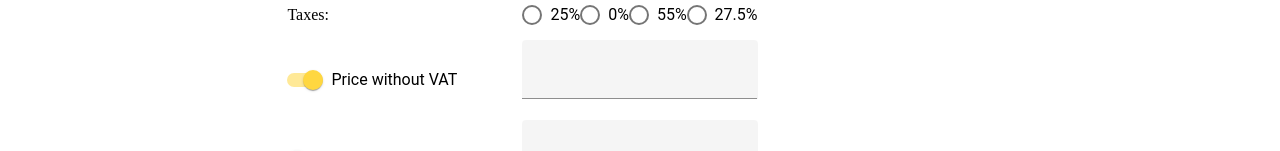
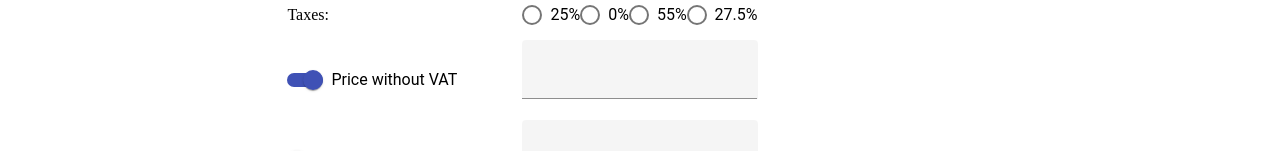
Before and after one commit to TheJsharper/tax-manager, an Angular app: page / in a window 1280 px wide. Shown: the part 163-314 px from the top of the page. Built offline with nearby package versions, Linux system fonts and the light colour scheme.

Commit message:
material theme fixed

```diff
--- a/src/app/vat-calculator/vat-calculator.component.scss
+++ b/src/app/vat-calculator/vat-calculator.component.scss
@@ -1,23 +1,12 @@
-//@use '~@angular/material' as mat;
-//@include mat-core();
-//@import '~@angular/material/theming';
-//@use '~@angular/typography/typography';
-//@at-root '~@angular/typography/typography-utils';
-//@import 'var.scss';
-//@use 'sass:map';
 
 @use 'sass:map';
-@use '@angular/material' as mat;
+@use '@angular/material'as mat;
 @import '~@angular/material/theming';
-/*$color-config:    mat.get-color-config($theme);
-$primary-palette: map.get($color-config, 'primary');
-$accent-palette:  map.get($color-config, 'accent');
-$warn-palette:    map.get($color-config, 'warn');
-$is-dark-theme:   map.get($color-config, 'is-dark');*/
 $primary: mat-palette($mat-indigo);
-$accent:  mat-palette($mat-pink, A200, A100, A400);
+$accent: mat-palette($mat-pink, A200, A100, A400);
 $warn: mat-palette($mat-red);
 $theme: mat-light-theme($primary, $accent, $warn);
+
 :host {
     display: flex;
     justify-content: center;
@@ -44,18 +33,37 @@ $theme: mat-light-theme($primary, $accent, $warn);
         mat-radio-group {
             align-self: center;
         }
-        .selected-country-view{
+
+        .selected-country-view {
             margin-left: 0.2rem;
         }
-        .mat-error{
+
+        .mat-error {
             background-color: #f44336;
             color: white;
             margin-top: 2px;
             border-radius: 5px;
         }
-        ::ng-deep .mat-radio-button.mat-accent.mat-radio-checked .mat-radio-persistent-ripple{
-            //background-color: mat-color($mat-indigo) !important;
-            background-color: mat-color($primary) !important;
+
+        ::ng-deep .mat-radio-button.mat-accent.mat-radio-checked .mat-radio-persistent-ripple {
+            background-color: mat-color($primary);
+        }
+
+        ::ng-deep .mat-radio-button.mat-accent.mat-radio-checked .mat-radio-outer-circle {
+            border-color: mat-color($primary);
+        }
+
+        ::ng-deep .mat-radio-button.mat-accent .mat-radio-inner-circle {
+            background-color: mat-color($primary);
+        }
+        ::ng-deep .mat-slide-toggle.mat-checked .mat-slide-toggle-bar{
+            background-color: mat-color($primary) ;
+        }
+        ::ng-deep .mat-slide-toggle.mat-checked .mat-slide-toggle-thumb {
+            background-color: mat-color($primary)
+        }
+        ::ng-deep .mat-slide-toggle.mat-checked .mat-ripple-element{
+            background-color: mat-color($primary)
         }
     }
 }
```
